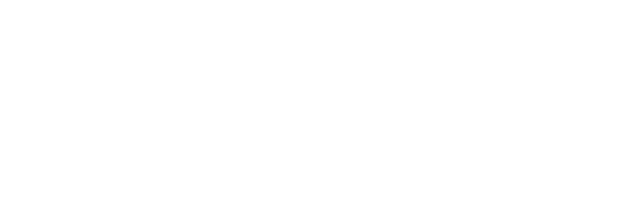
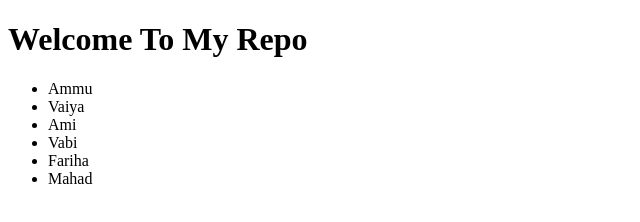
Before and after one commit to khannahid5/my-second-repo, a plain HTML site: page index.html in a window 1280 px wide. Shown: the whole page, without its empty margins (0-640 px from the left). Drawn offline with Linux system fonts and the light colour scheme.

Commit message:
ul added

```diff
--- a/index.html
+++ b/index.html
@@ -9,7 +9,21 @@
     </head>
 
     <body>
-
+        <header>
+            <h1>Welcome To My Repo</h1>
+        </header>
+        <main>
+            <div>
+                <ul>
+                    <li>Ammu</li>
+                    <li>Vaiya</li>
+                    <li>Ami</li>
+                    <li>Vabi</li>
+                    <li>Fariha</li>
+                    <li>Mahad</li>
+                </ul>
+            </div>
+        </main>
     </body>
 
 </html>
```
